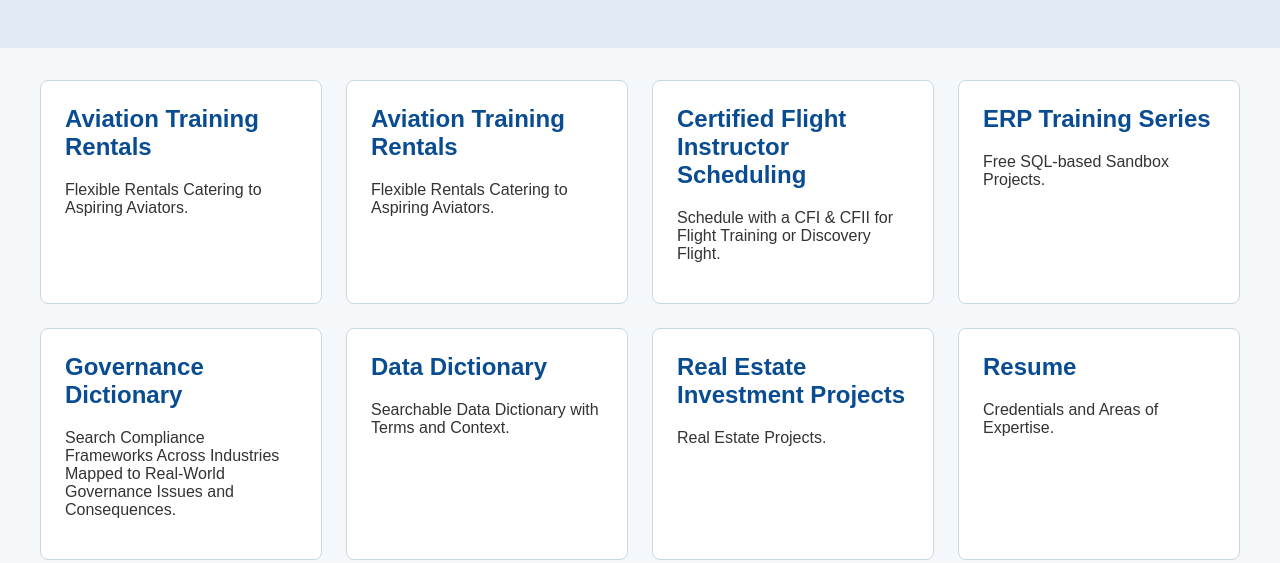
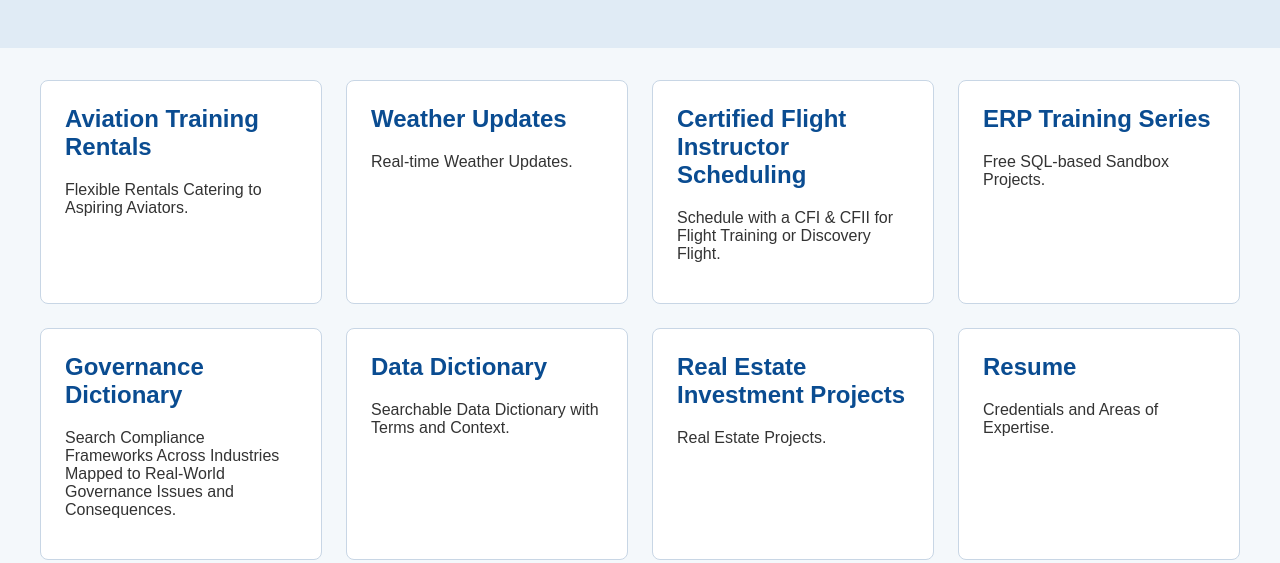
Before and after one commit to altitudehouseconsulting/altitudehouseconsulting, a plain HTML site: page index.html in a window 1280 px wide. Shown: the part 237-800 px from the top of the page. Drawn offline with Linux system fonts and the light colour scheme.

Commit message:
Update index.html

```diff
--- a/index.html
+++ b/index.html
@@ -20,9 +20,9 @@
             <p>Flexible Rentals Catering to Aspiring Aviators.</p>
         </a>
 
-        <a class="card" href="https://altitudehouseconsulting.github.io/aviation-rentals/">
-            <h2>Aviation Training Rentals</h2>
-            <p>Flexible Rentals Catering to Aspiring Aviators.</p>
+        <a class="card" href="https://altitudehouseconsulting.github.io/altitude-weather/">
+            <h2>Weather Updates</h2>
+            <p>Real-time Weather Updates.</p>
         </a>
 
         <a class="card" href="https://altitudehouseconsulting.github.io/aviation-rentals/">
```
